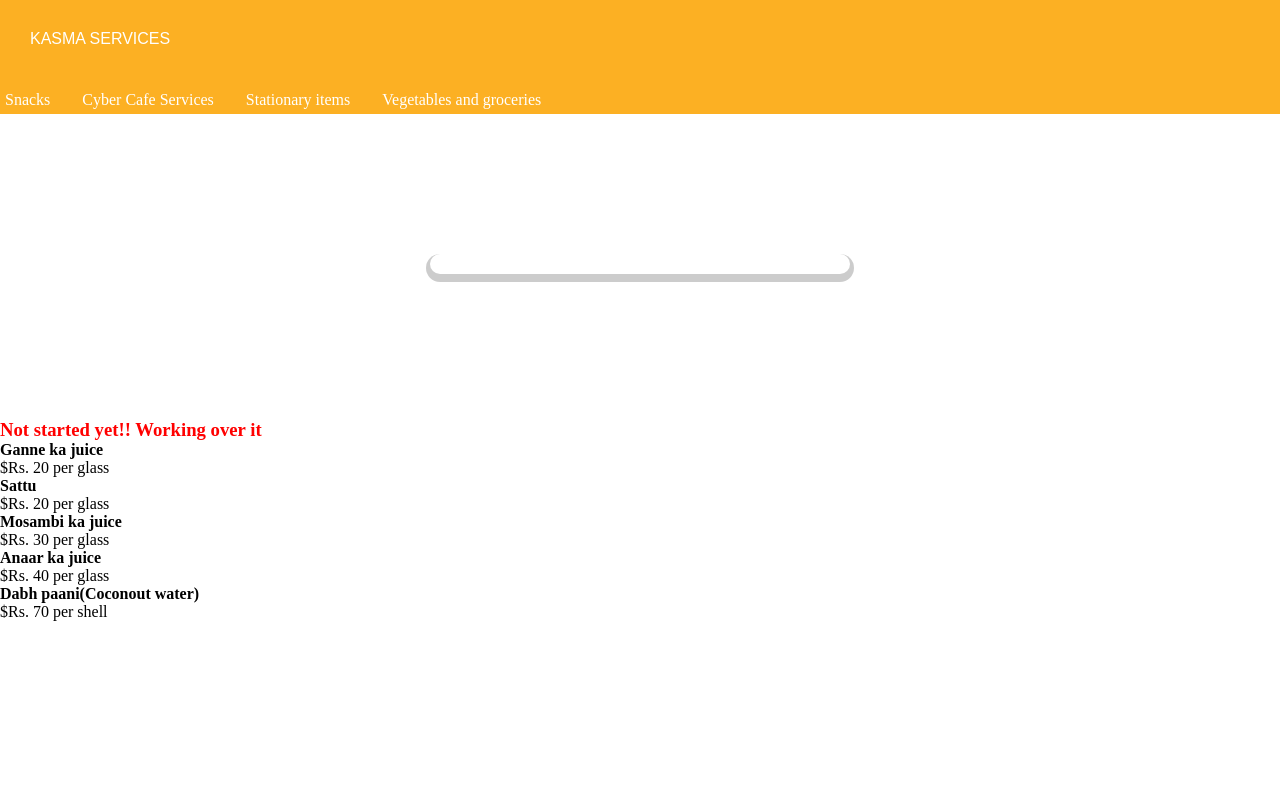
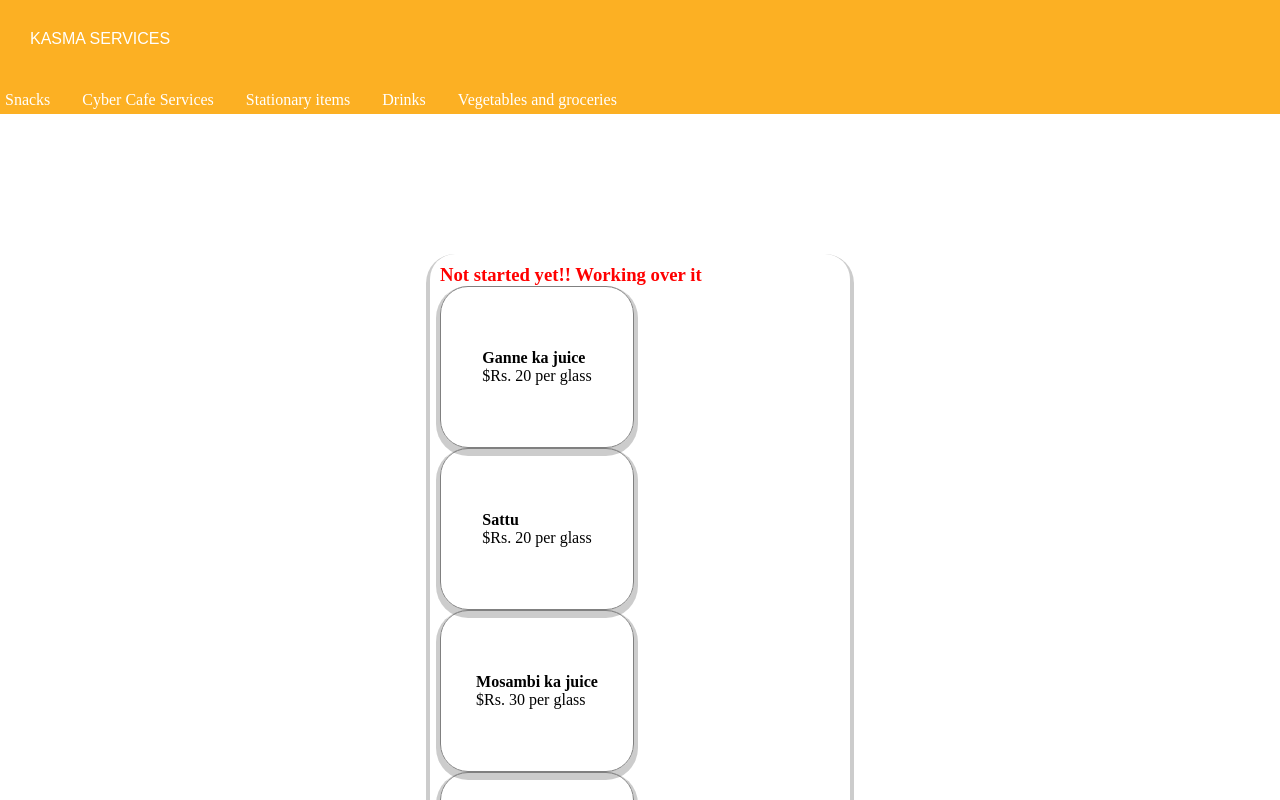
Before and after one commit to gpmakm/kasma-services, a Next.js app: page /drinks in a window 1280 px wide. Shown: the top 800 px of the page. Built offline with nearby package versions, Linux system fonts and the light colour scheme.

Commit message:
UI changed card layout added

```diff
--- a/src/app/Navbar.jsx
+++ b/src/app/Navbar.jsx
@@ -10,6 +10,7 @@ const Navbar = () => {
         <li> <a href="#snacksnfood">Snacks</a> </li>
         <li> <a href="#cybercafe">Cyber Cafe Services</a> </li>
         <li> <a href="#stationary">Stationary items</a> </li>
+          <li> <a href="#drinks">Drinks</a> </li>
         <li> <a href="#vegetablesngroceries">Vegetables and groceries</a> </li>
         {/* <li> <a href="/my-cart">My cart 🛒</a> </li> */}
       </ul>
--- a/src/app/drinks/page.jsx
+++ b/src/app/drinks/page.jsx
@@ -3,22 +3,24 @@ import drink from '../../../public/drinks.json'
 const Drinks = () => {
   return (
     <div>
-        <div className="container"></div>
+        <div className="container">
             <div className="drinks">
                 <h3 style={{color:'red'}}>Not started yet!! Working over it</h3>
                 {
                     drink.map((drinks)=>{
                         return (
-                            <div key={drinks.id}>
+                           <div className='drinkcard'>
+                             <div key={drinks.id}>
                                 <h4>{drinks.name}</h4>
                                 <p>${drinks.price}</p>
                             </div>
+                           </div>
                         )
                     })
                 }
             </div>
         </div>
-
+        </div>
 
 
   )
--- a/src/app/globals.css
+++ b/src/app/globals.css
@@ -80,7 +80,7 @@ justify-self: start;
 .container p a{
   margin: 0;
 }
-.vegetablecard{
+.vegetablecard,.drinkcard{
   width: 15vw;
   height: 20vh;
   border: 1px solid grey;
--- a/src/app/page.js
+++ b/src/app/page.js
@@ -5,6 +5,7 @@ import StationaryForm from "./cyber-cafe-order/page";
 import Navbar from "./Navbar";
 import StItem from "./stationary-order/page";
 import Vegetables from "./groceries-and-vegetables/page";
+import Drinks from "./drinks/page";
 
 export default function Home() {
 //console.log(process.env.NEXT_PUBLIC_VENDOR_PHONE);
@@ -41,6 +42,9 @@ export default function Home() {
        <div id="snacksnfood">
          <Food upiID={`upi://pay?pa=${process.env.PAY_MERCHANT}@upi&pn=Kasma%20Services%Office&cu=INR`} />
        </div>
+       <div id="drinks">
+        <Drinks/>
+        </div>
        <div id="vegetablesngroceries">
           <Vegetables/>
        </div>
```
